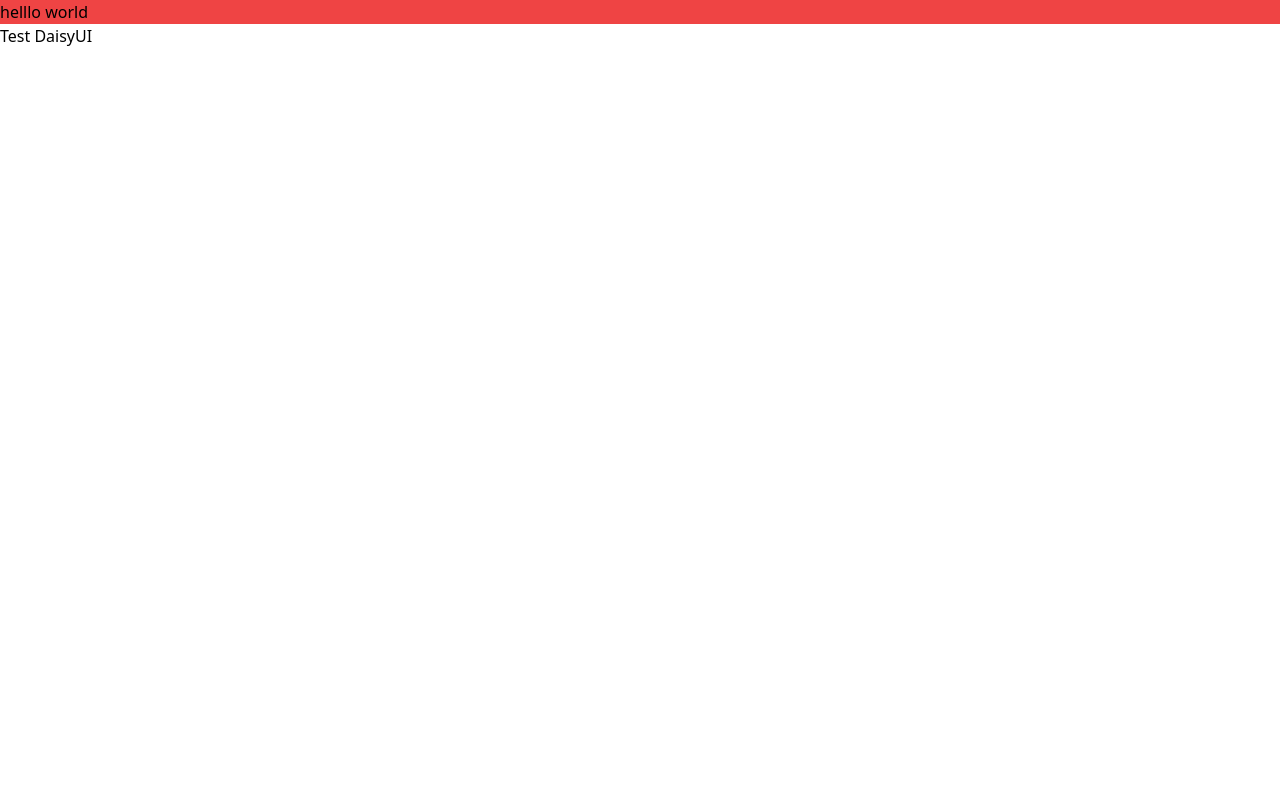
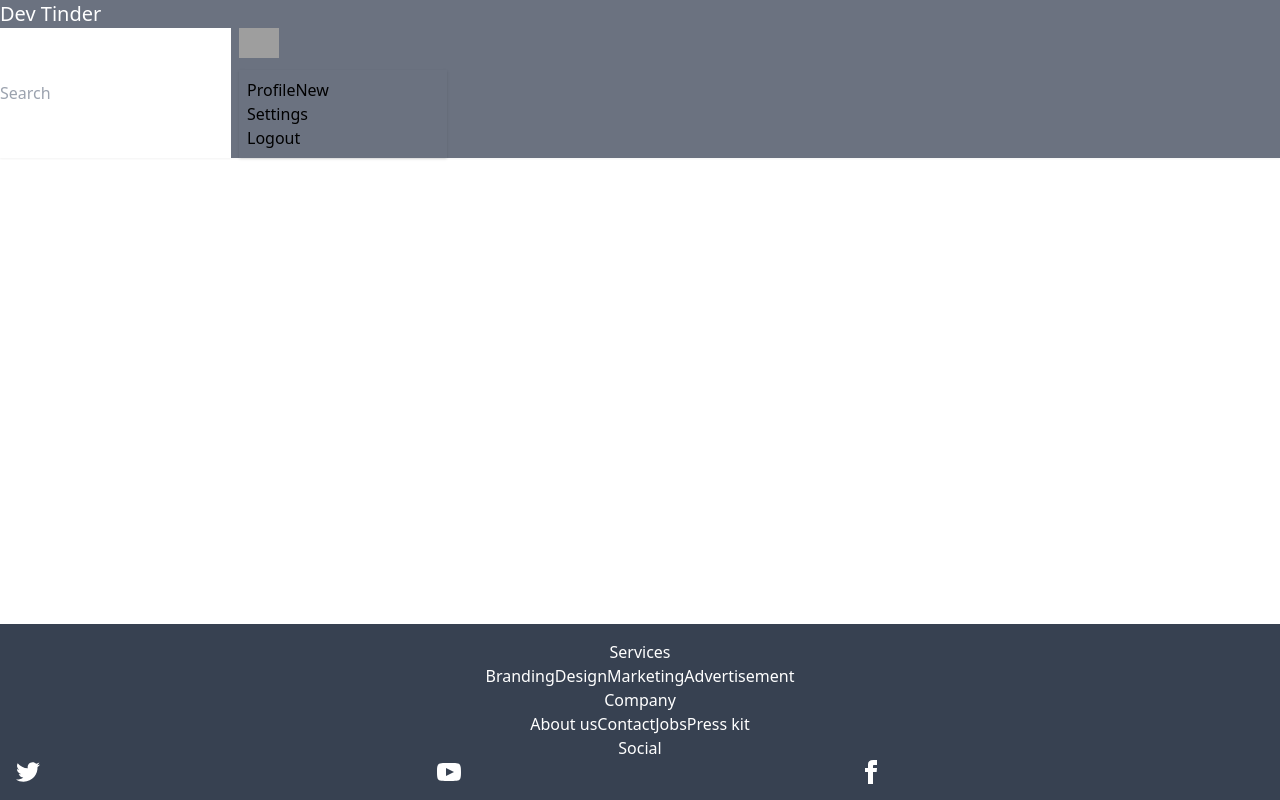
Before and after one commit to shreya-mad/DevTinderUI, a React (Vite) app: page / in a window 1280 px wide. Built offline with nearby package versions, Linux system fonts and the light colour scheme; grey boxes are pictures that could not be loaded.

Commit message:
rouding done

```diff
--- a/package.json
+++ b/package.json
@@ -13,7 +13,8 @@
     "@tailwindcss/vite": "^4.1.12",
     "daisyui": "^5.0.50",
     "react": "^19.1.1",
-    "react-dom": "^19.1.1"
+    "react-dom": "^19.1.1",
+    "react-router-dom": "^7.8.2"
   },
   "devDependencies": {
     "@eslint/js": "^9.33.0",
--- /dev/null
+++ b/src/About.jsx
@@ -0,0 +1,11 @@
+import React from 'react'
+
+const About = () => {
+  return (
+    <div>
+      About
+    </div>
+  )
+}
+
+export default About
--- a/src/App.jsx
+++ b/src/App.jsx
@@ -1,8 +1,18 @@
+import Body from "./Body";
+import Login from "./Login";
+import About from "./About";
+import { BrowserRouter, Routes, Route, Link } from "react-router-dom";
 function App() {
   return (
     <>
-      <h1 className="bg-red-500 ">helllo world</h1>
-      <button class="btn btn-primary">Test DaisyUI</button>
+      <BrowserRouter>
+        <Routes>
+          <Route path="/" element={<Body />}>
+            <Route path="/login" element={<Login/>} />
+            <Route path="/about" element={<About/>} />
+          </Route>
+        </Routes>
+      </BrowserRouter>
     </>
   );
 }
--- /dev/null
+++ b/src/Body.jsx
@@ -0,0 +1,15 @@
+import React from 'react'
+import NavBar from './NavBar'
+import { Outlet } from 'react-router-dom'
+import Footer from './Footer'
+const Body = () => {
+  return (
+    <div>
+      <NavBar/>
+      <Outlet/>
+      <Footer/>
+    </div>
+  )
+}
+
+export default Body
--- /dev/null
+++ b/src/Footer.jsx
@@ -0,0 +1,62 @@
+import React from 'react'
+
+const Footer = () => {
+  return (
+   <footer className="footer sm:footer-horizontal bg-base-300 text-base-content  fixed bottom-0 left-0 w-full bg-gray-700 text-white text-center p-4">
+  <nav>
+    <h6 className="footer-title">Services</h6>
+    <a className="link link-hover">Branding</a>
+    <a className="link link-hover">Design</a>
+    <a className="link link-hover">Marketing</a>
+    <a className="link link-hover">Advertisement</a>
+  </nav>
+  <nav>
+    <h6 className="footer-title">Company</h6>
+    <a className="link link-hover">About us</a>
+    <a className="link link-hover">Contact</a>
+    <a className="link link-hover">Jobs</a>
+    <a className="link link-hover">Press kit</a>
+  </nav>
+  <nav>
+    <h6 className="footer-title">Social</h6>
+    <div className="grid grid-flow-col gap-4">
+      <a>
+        <svg
+          xmlns="http://www.w3.org/2000/svg"
+          width="24"
+          height="24"
+          viewBox="0 0 24 24"
+          className="fill-current">
+          <path
+            d="M24 4.557c-.883.392-1.832.656-2.828.775 1.017-.609 1.798-1.574 2.165-2.724-.951.564-2.005.974-3.127 1.195-.897-.957-2.178-1.555-3.594-1.555-3.179 0-5.515 2.966-4.797 6.045-4.091-.205-7.719-2.165-10.148-5.144-1.29 2.213-.669 5.108 1.523 6.574-.806-.026-1.566-.247-2.229-.616-.054 2.281 1.581 4.415 3.949 4.89-.693.188-1.452.232-2.224.084.626 1.956 2.444 3.379 4.6 3.419-2.07 1.623-4.678 2.348-7.29 2.04 2.179 1.397 4.768 2.212 7.548 2.212 9.142 0 14.307-7.721 13.995-14.646.962-.695 1.797-1.562 2.457-2.549z"></path>
+        </svg>
+      </a>
+      <a>
+        <svg
+          xmlns="http://www.w3.org/2000/svg"
+          width="24"
+          height="24"
+          viewBox="0 0 24 24"
+          className="fill-current">
+          <path
+            d="M19.615 3.184c-3.604-.246-11.631-.245-15.23 0-3.897.266-4.356 2.62-4.385 8.816.029 6.185.484 8.549 4.385 8.816 3.6.245 11.626.246 15.23 0 3.897-.266 4.356-2.62 4.385-8.816-.029-6.185-.484-8.549-4.385-8.816zm-10.615 12.816v-8l8 3.993-8 4.007z"></path>
+        </svg>
+      </a>
+      <a>
+        <svg
+          xmlns="http://www.w3.org/2000/svg"
+          width="24"
+          height="24"
+          viewBox="0 0 24 24"
+          className="fill-current">
+          <path
+            d="M9 8h-3v4h3v12h5v-12h3.642l.358-4h-4v-1.667c0-.955.192-1.333 1.115-1.333h2.885v-5h-3.808c-3.596 0-5.192 1.583-5.192 4.615v3.385z"></path>
+        </svg>
+      </a>
+    </div>
+  </nav>
+</footer>
+  )
+}
+
+export default Footer
--- /dev/null
+++ b/src/Login.jsx
@@ -0,0 +1,11 @@
+import React from 'react'
+
+const Login = () => {
+  return (
+    <div>
+      Login
+    </div>
+  )
+}
+
+export default Login
--- /dev/null
+++ b/src/NavBar.jsx
@@ -0,0 +1,37 @@
+import React from 'react'
+
+const NavBar = () => {
+  return (
+    <div className="navbar bg-gray-500 shadow-sm ">
+  <div className="flex-1">
+    <a className="btn btn-ghost text-xl text-white">Dev Tinder</a>
+  </div>
+  <div className="flex gap-2">
+    <input type="text" placeholder="Search" className="input input-bordered w-24 md:w-auto" />
+    <div className="dropdown dropdown-end">
+      <div tabIndex={0} role="button" className="btn btn-ghost btn-circle avatar">
+        <div className="w-10 rounded-full">
+          <img
+            alt="Tailwind CSS Navbar component"
+            src="https://img.daisyui.com/images/stock/photo-1534528741775-53994a69daeb.webp" />
+        </div>
+      </div>
+      <ul
+        tabIndex={0}
+        className="menu menu-sm dropdown-content bg-base-100 rounded-box z-1 mt-3 w-52 p-2 shadow">
+        <li>
+          <a className="justify-between">
+            Profile
+            <span className="badge">New</span>
+          </a>
+        </li>
+        <li><a>Settings</a></li>
+        <li><a>Logout</a></li>
+      </ul>
+    </div>
+  </div>
+</div>
+  )
+}
+
+export default NavBar
```
Also changed, not shown: reactForReadingOnly.js (+67 -1 lines), 1 other file (tests, documents, lock files or other folders).
